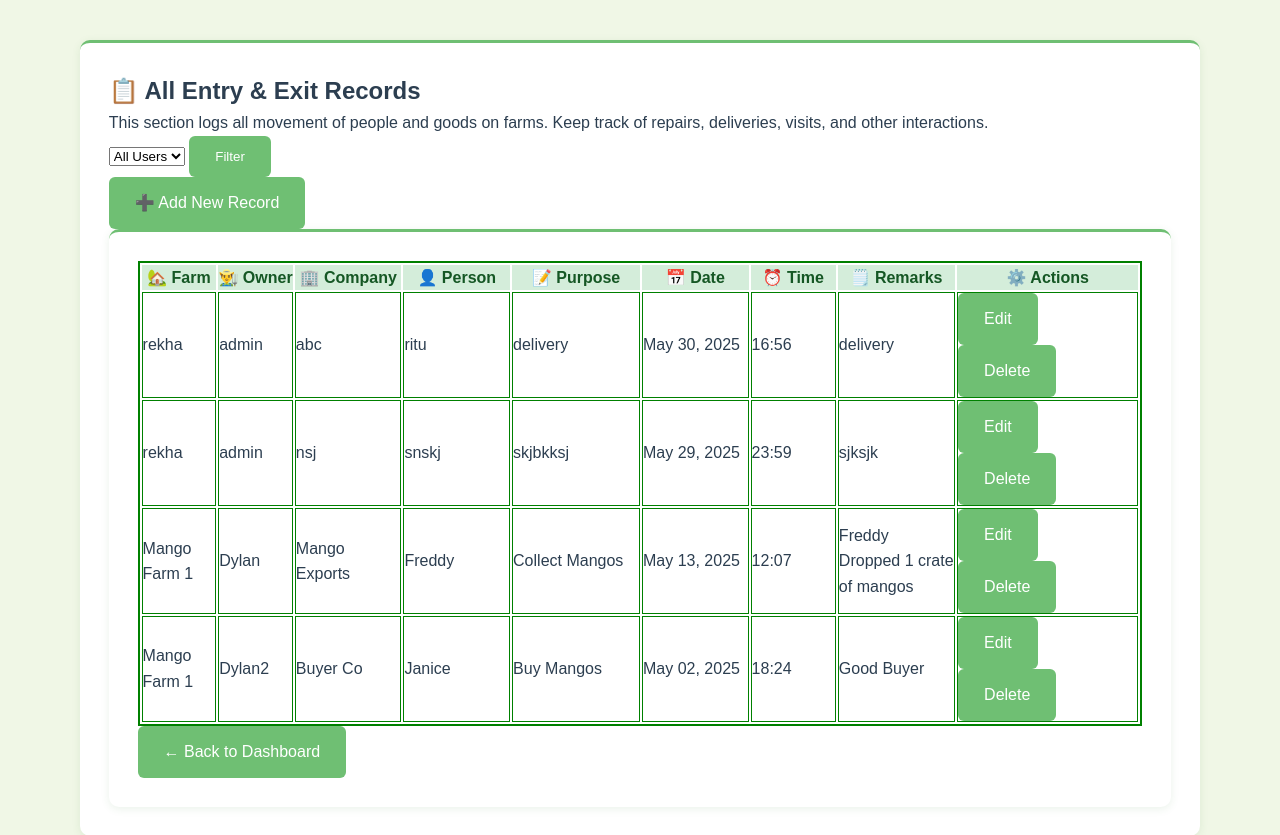
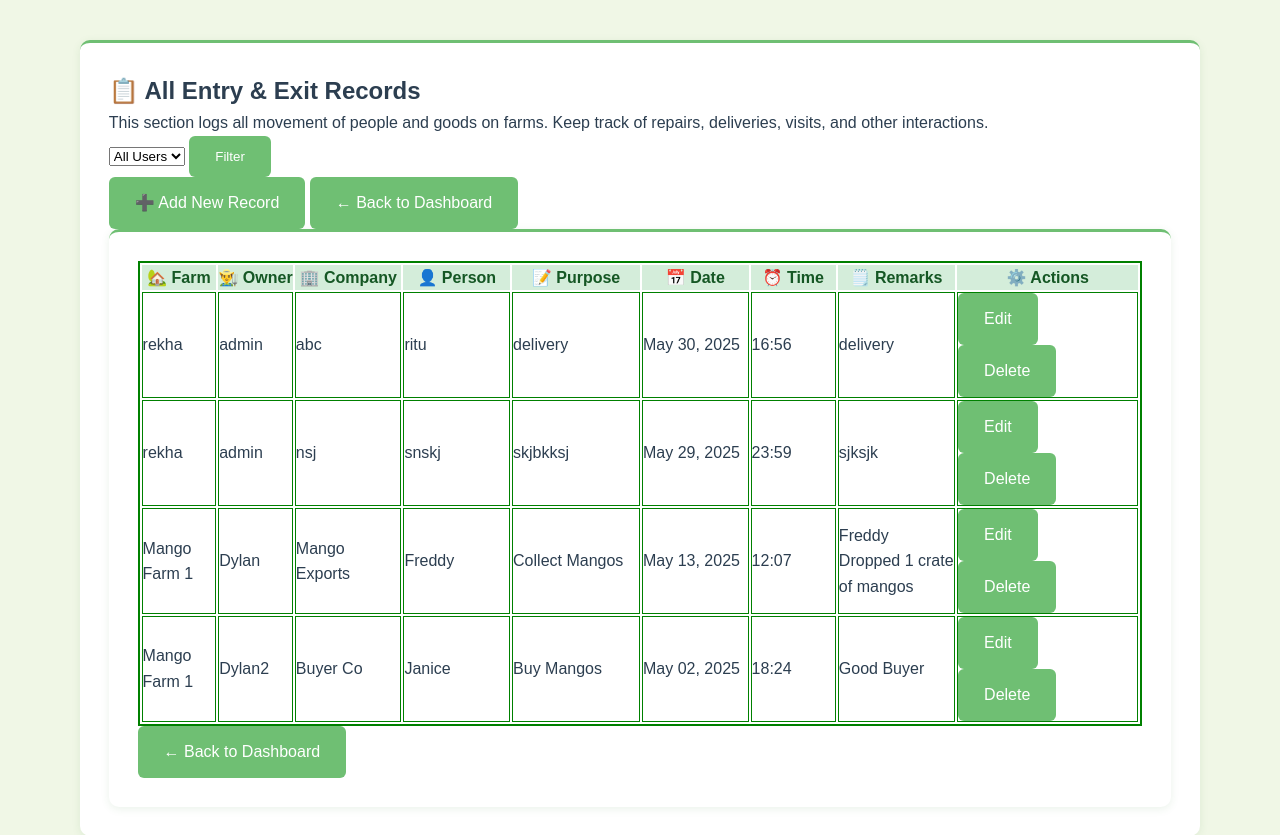
Before and after one commit to erripetalas/MangoMonitoring, a Django app: page /myfarms/entryexit/ in a window 1280 px wide. Shown: the part 249-1084 px from the top of the page. Run offline with Django 5.2, Linux system fonts and the light colour scheme; a user stored in the database is signed in; data comes from the database, SQL or seed files in the repository; both versions use the stored data as it was after the commit.

Commit message:
update: added back to dashboard buttons to entrexit,farm_list and task_list html templates

```diff
--- a/App2/templates/App2/entryexit_list.html
+++ b/App2/templates/App2/entryexit_list.html
@@ -27,6 +27,7 @@
     </div>
 
     <a href="{% url 'App2:entry-exit-create' %}" class="btn btn-outline-success btn-sm mt-2">➕ Add New Record</a>
+    <a href="{% url 'App2:profile' %}" class="btn btn-outline-success">← Back to Dashboard</a>
   </div>
 </div>
 
--- a/App2/templates/App2/farm_list.html
+++ b/App2/templates/App2/farm_list.html
@@ -18,7 +18,6 @@
           <button type="submit" class="btn btn-primary me-2">Filter</button>
         </form>
       {% endif %}
-      <a href="{% url 'App2:farm-create' %}" class="btn btn-success">+ Add New Farm</a>
     </div>
  </div>
   </div>
@@ -64,6 +63,7 @@
 
   <div class="text-end mt-3">
     <a href="{% url 'App2:profile' %}" class="btn btn-outline-secondary">← Back to Dashboard</a>
+    <a href="{% url 'App2:farm-create' %}" class="btn btn-success">+ Add New Farm</a>
   </div>
 </div>
 {% endblock %}
--- a/App2/templates/App2/task_list.html
+++ b/App2/templates/App2/task_list.html
@@ -19,6 +19,7 @@
         </form>
       {% endif %}
       <a href="{% url 'App2:task-create' %}" class="btn btn-success">+ Add New Task</a>
+      <a href="{% url 'App2:profile' %}" class="btn btn-outline-secondary">← Back to Dashboard</a>
     </div>
   </div>
 </div>
@@ -58,8 +59,6 @@
   {% endfor %}
 </tbody>
       </table>
-<a href="{% url 'App2:profile' %}" class="btn btn-outline-secondary">← Back to Dashboard</a>
-    </div>
   {% else %}
     <div class="alert alert-warning">No tasks scheduled yet.</div>
   {% endif %}
```
Also changed, not shown: db.sqlite3.
